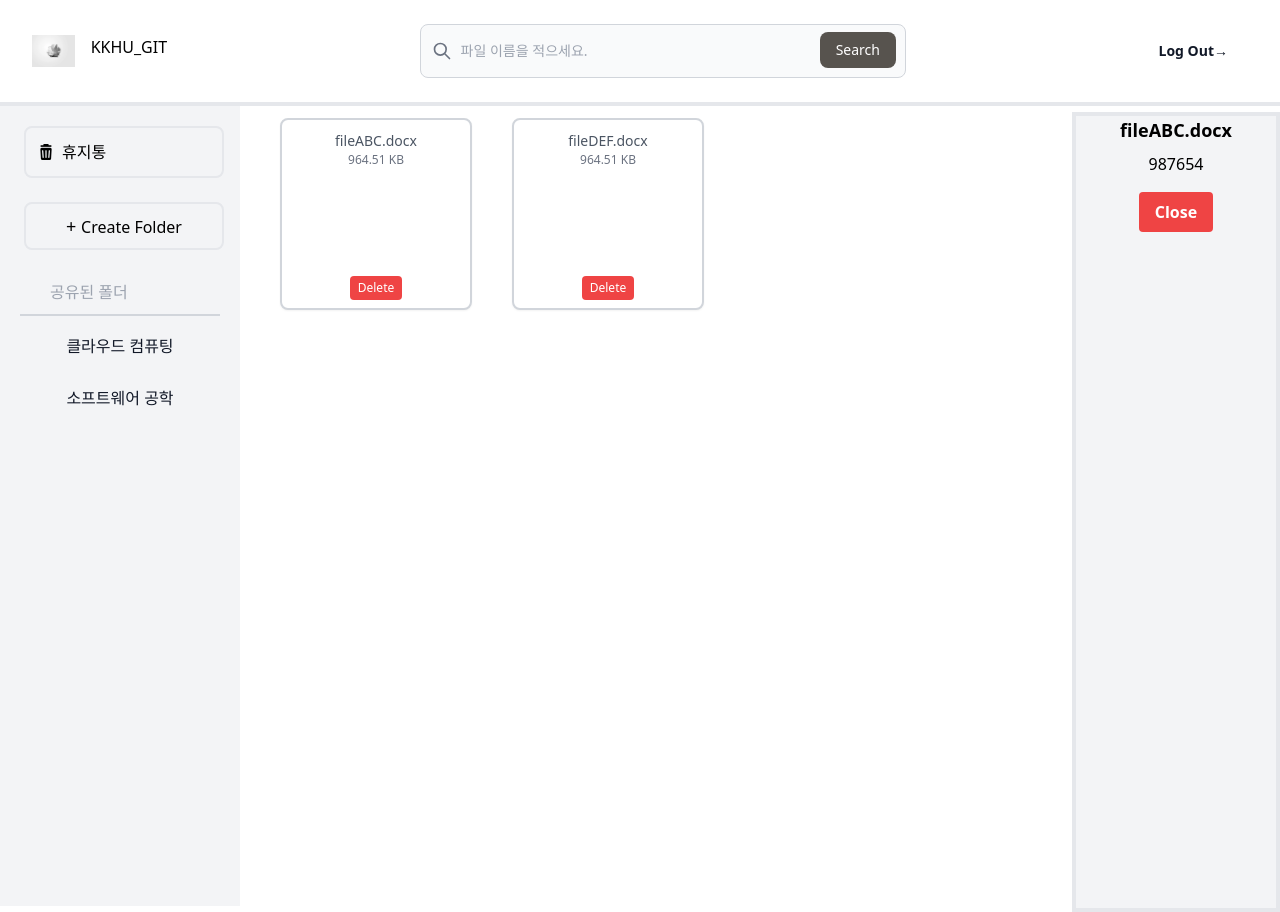
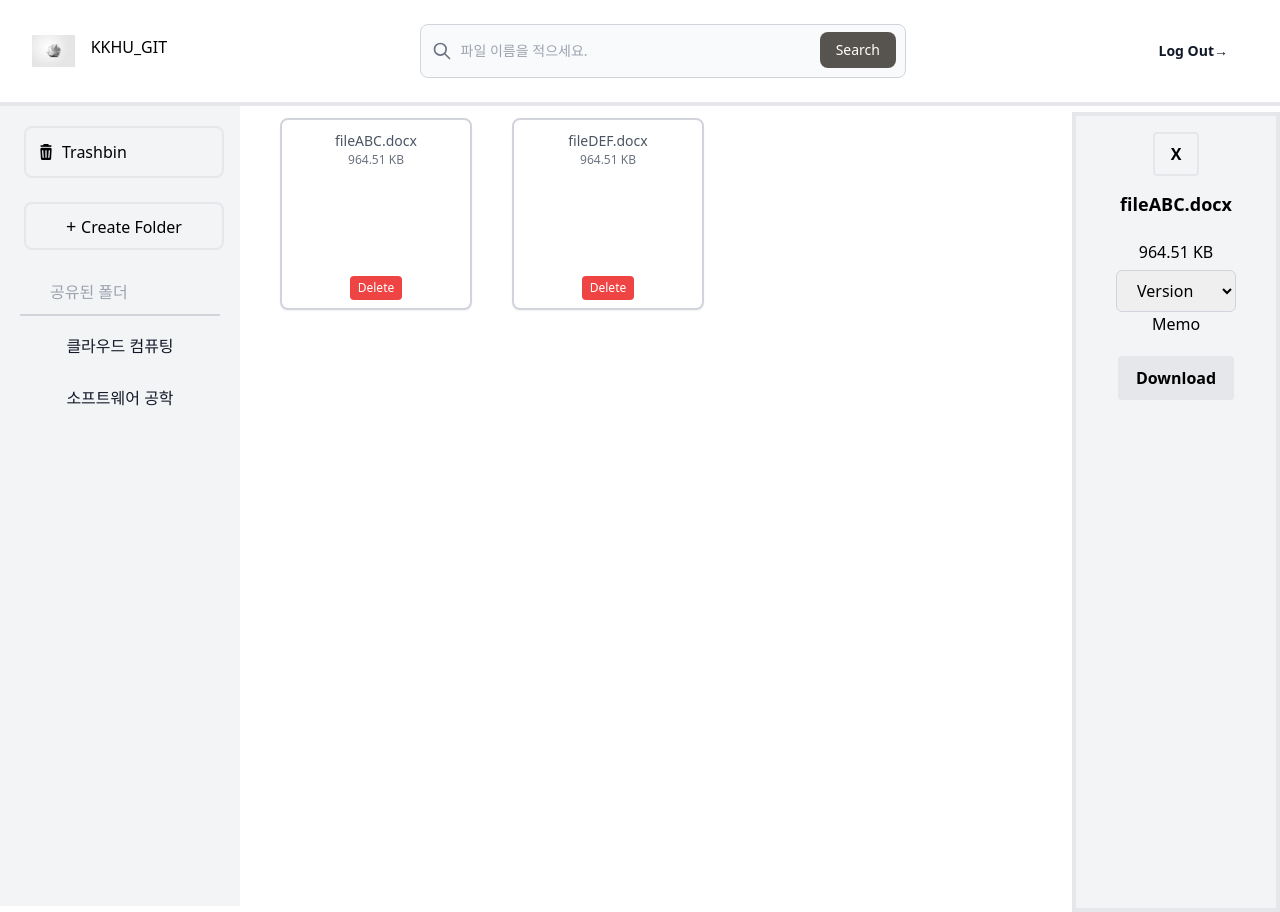
Before and after one commit to DropboxCloudComputing/DROPBOX_FE, a React (Create React App) app: page /trashbin in a window 1280 px wide. Both pictures are taken after a click on the button "fileABC.docx". Built offline with nearby package versions, Linux system fonts and the light colour scheme.

Commit message:
FIX: FileDescription

```diff
--- a/src/components/FileListCompoent.js
+++ b/src/components/FileListCompoent.js
@@ -1,32 +1,69 @@
-import React, { Fragment } from 'react';
+import React, { Fragment,useState } from 'react';
 import { useRecoilState, useRecoilValue, useSetRecoilState } from 'recoil';
-import { fileListState, isFileOpenState,FileIdState } from '../recoil/atom';
+import { fileListState, isFileOpenState, FileIdState } from '../recoil/atom';
+
+
+function formatBytes(bytes, decimals = 2) {
+    if (bytes === 0) return '0 Bytes';
+    const k = 1024;
+    const dm = decimals < 0 ? 0 : decimals;
+    const sizes = ['Bytes', 'KB', 'MB', 'GB', 'TB', 'PB', 'EB', 'ZB', 'YB'];
+    const i = Math.floor(Math.log(bytes) / Math.log(k));
+    return parseFloat((bytes / Math.pow(k, i)).toFixed(dm)) + ' ' + sizes[i];
+}
+
 
 const FileDescription = ({ _id, props }) => {
     const setIsFileOpen = useSetRecoilState(isFileOpenState);
     const fileId = useRecoilValue(FileIdState);
+    const options = ['Option 1', 'Option 2', 'Option 3'];
+    const [selectedOption, setSelectedOption] = useState('');
 
+    const handleSelectChange = (event) => {
+      setSelectedOption(event.target.value);
+    };
 
     const handleDescriptionClose = () => {
         setIsFileOpen(false);
     };
 
+    const handleDownload = (url) => {
+        const link = document.createElement('a');
+        link.href = url;
+        link.download = url.substring(url.lastIndexOf('/') + 1);
+        link.click();
+      };
+
     return (
         <>
             {fileId == _id &&
                 <div className={"text-center bg-gray-100 absolute top-28 bottom-28 right-0 h-screen z-10 duration-75 border-4 border-gray-200 w-52"}>
-                    <h2 className="text-lg font-bold mb-2">{props.name}</h2>
-                    <p>{props.size}</p>
                     <button
-                        className="bg-red-500 hover:bg-red-700 text-white font-bold py-2 px-4 rounded mt-4"
+                        className="border-2 font-bold py-2 px-4 rounded mt-4"
                         onClick={handleDescriptionClose}
                     >
-                        Close
+                        X
+                    </button>
+                    <h2 className="py-3.5 text-lg font-bold mb-2">{props.name}</h2>
+                    <p className='pb-1.5'>{formatBytes(props.size)}</p>
+                    <select
+                        className="px-4 py-2 border border-gray-300 rounded-md"
+                        value={selectedOption}
+                        onChange={handleSelectChange}>
+                        <option value="">Version</option>
+                        {options.map((option) => (
+                            <option key={option} value={option}>{option}</option>
+                        ))}
+                    </select>
+                    <p>Memo</p>
+                    <button
+                        className="mt-5 border-2 bg-gray-200 hover:bg-gray-500 font-bold py-2 px-4 rounded"
+                        onClick={() => handleDownload(props.url)}
+                    >
+                        Download
                     </button>
                 </div>}
         </>
-        //className={isOpen ? "bg-gray-100 absolute top-28 right-0 h-full z-10 duration-75 w-40" : "hidden"}
-
     )
 }
 
@@ -42,15 +79,6 @@ const FileComponent = ({ id, description }) => {
     const handleFileOpen = (event) => {
         setFileId(event.target.value);
         setIsFileOpen(true);
-    }
-
-    function formatBytes(bytes, decimals = 2) {
-        if (bytes === 0) return '0 Bytes';
-        const k = 1024;
-        const dm = decimals < 0 ? 0 : decimals;
-        const sizes = ['Bytes', 'KB', 'MB', 'GB', 'TB', 'PB', 'EB', 'ZB', 'YB'];
-        const i = Math.floor(Math.log(bytes) / Math.log(k));
-        return parseFloat((bytes / Math.pow(k, i)).toFixed(dm)) + ' ' + sizes[i];
     }
 
     return (
--- a/src/components/common/SidebarComponent.js
+++ b/src/components/common/SidebarComponent.js
@@ -20,9 +20,9 @@ const SidebarComponent = () => {
             <div className="p-5 w-60 bg-gray-100 overflow-auto h-screen">
                 <div>
                     <Link to={'/trashbin'} onClick={resetDescription}>
-                        <div className="flex items-center text-base text-center w-full p-3 ml-1 border-2 rounded-lg hover:bg-gray-300">
+                        <div className="relative flex items-center text-base text-center w-full p-3 ml-1 border-2 rounded-lg hover:bg-gray-300">
                             <img src={garbage} alt="garbage" className="w-4 h-4 mr-2" />
-                            <p>휴지통</p>
+                            <p>Trashbin</p>
                         </div>
                     </Link>
                 </div>
--- a/src/recoil/atom.js
+++ b/src/recoil/atom.js
@@ -3,12 +3,12 @@ import {atom} from "recoil";
 export const fileListState = atom({
     key : 'fileList',
     default : [
-        { id: 1, name: 'file1.pdf', size: 123456, user_id : 1, is_delete: 0 },
-        { id: 2, name: 'file2.jpg', size: 654321, user_id : 2, is_delete: 0 },
-        { id: 3, name: 'file3.docx', size: 987654, user_id : 3, is_delete: 0},
-        { id: 4, name: 'file3.docx', size: 987654, user_id : 1, is_delete: 0 },
-        { id: 5, name: 'fileABC.docx', size: 987654, user_id : 1, is_delete: 1 },
-        { id: 6, name: 'fileDEF.docx', size: 987654, user_id : 1, is_delete: 1 },
+        { id: 1, name: 'file1.pdf', size: 123456, is_delete: 0, url: 'http://example.com/file1.pdf'},
+        { id: 2, name: 'file2.jpg', size: 654321, is_delete: 0, url: 'http://example.com/file1.pdf' },
+        { id: 3, name: 'file3.docx', size: 987654, is_delete: 0, url: 'http://example.com/file1.pdf'},
+        { id: 4, name: 'file3.docx', size: 987654, is_delete: 0, url: 'http://example.com/file1.pdf'},
+        { id: 5, name: 'fileABC.docx', size: 987654, is_delete: 1, url: 'http://example.com/file1.pdf'},
+        { id: 6, name: 'fileDEF.docx', size: 987654, is_delete: 1, url: 'http://example.com/file1.pdf'},
         ]
 });
 
```
